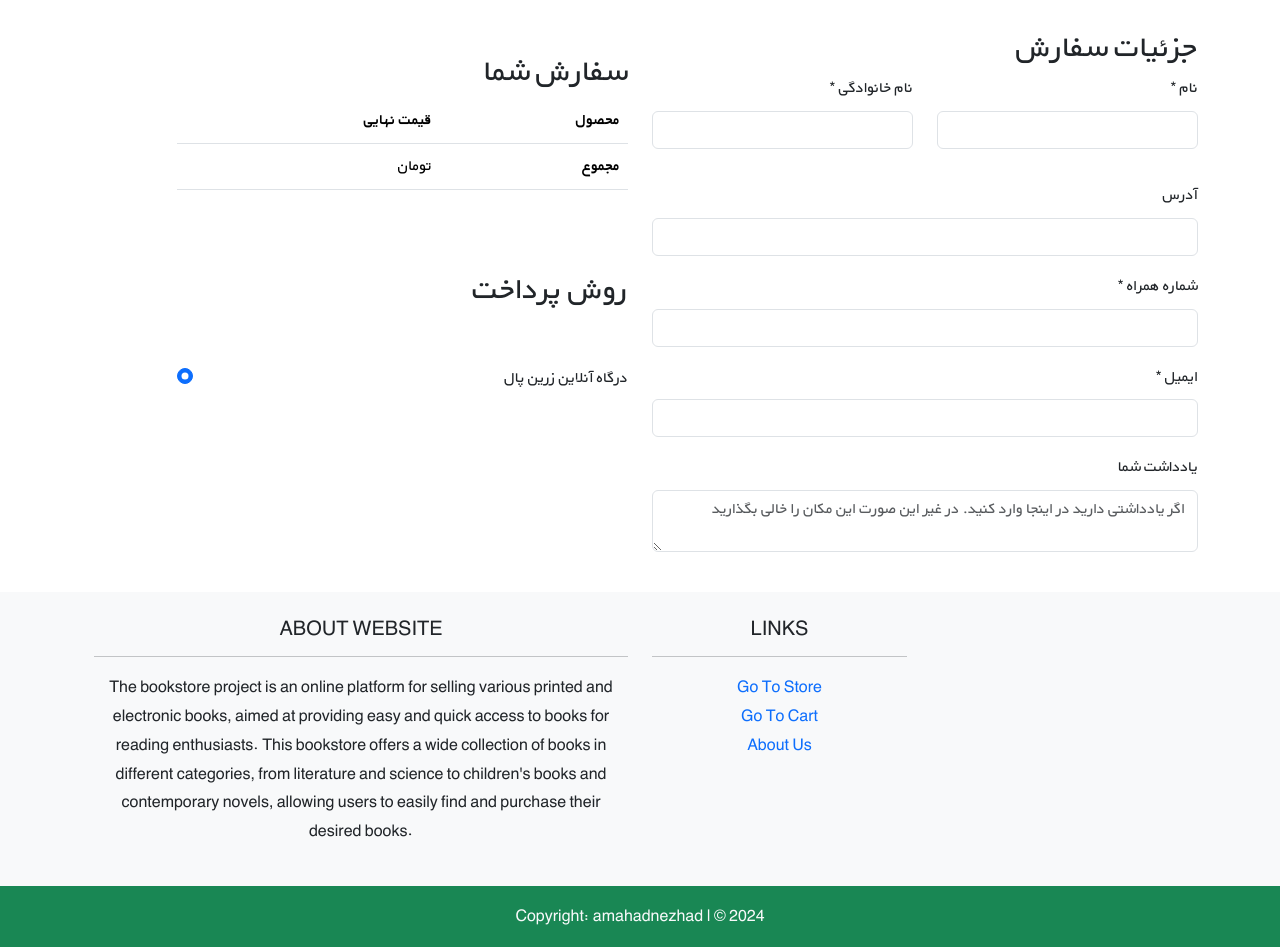
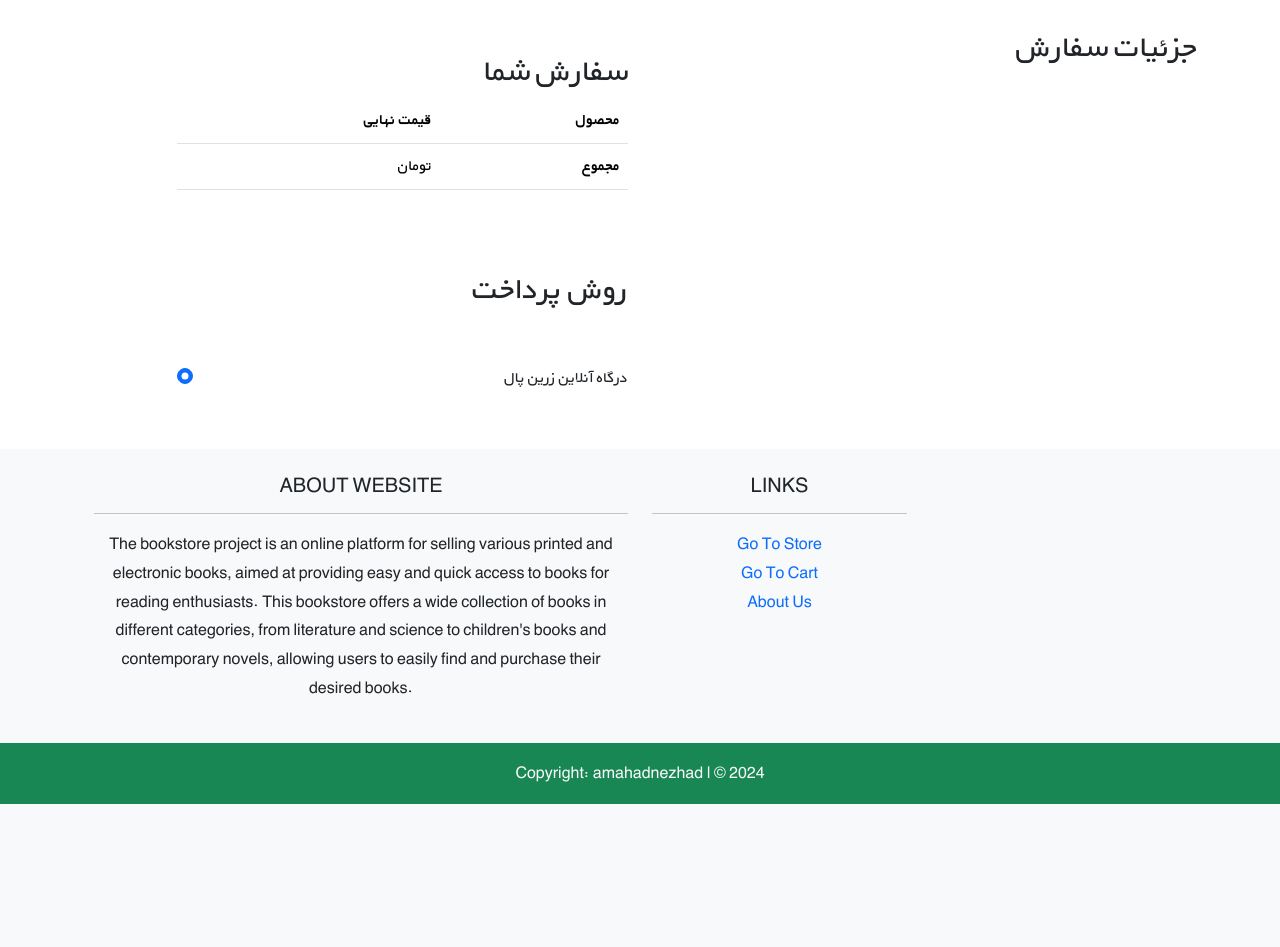
Before and after one commit to amahadnejad/BookStore, a Django app: template orders/templates/orders/order_create.html in a window 1280 px wide. Shown: the part 61-1008 px from the top of the page. After the commit the page ends 865 px from the top, so only its background shows below. Run offline with Django 4.2, Linux system fonts and the light colour scheme; the template is opened without the code that fills it, so the values that code supplies are empty; some libraries are stand-ins or nearby versions.

```diff
--- a/orders/templates/orders/order_create.html
+++ b/orders/templates/orders/order_create.html
@@ -21,50 +21,8 @@
                             </div>
                             <div class="checkout-form">
                                 <form action="#" class="form form--checkout">
-                                    <div class="row mb-3">
-                                        <div class="form-group col-md-6 mb-sm-3">
-                                            <label for="billing_fname" class="form-label">نام <span
-                                                    class="required">*</span></label>
-                                            <input type="text" name="billing_fname" id="billing_fname"
-                                                   class="form-control">
-                                        </div>
-                                        <div class="form-group col-md-6">
-                                            <label for="billing_lname" class="form-label">نام خانوادگی <span
-                                                    class="required">*</span></label>
-                                            <input type="text" name="billing_lname" id="billing_lname"
-                                                   class="form-control">
-                                        </div>
-                                    </div>
-                                    <div class="row mb-3">
-                                        <div class="form-group col-12">
-                                            <label for="billing_company" class="form-label">آدرس</label>
-                                            <input type="text" name="billing_company" id="billing_company"
-                                                   class="form-control">
-                                        </div>
-                                    </div>
-                                    <div class="row mb-3">
-                                        <div class="form-group col-12">
-                                            <label for="billing_phone" class="form-label">شماره همراه <span
-                                                    class="required">*</span></label>
-                                            <input type="text" name="billing_phone" id="billing_phone"
-                                                   class="form-control">
-                                        </div>
-                                    </div>
-                                    <div class="row mb-3">
-                                        <div class="form-group col-12">
-                                            <label for="billing_email" class="form-label">ایمیل <span
-                                                    class="required">*</span></label>
-                                            <input type="email" name="billing_email" id="billing_email"
-                                                   class="form-control">
-                                        </div>
-                                    </div>
-                                    <div class="row">
-                                        <div class="form-group col-12">
-                                            <label for="orderNotes" class="form-label">یادداشت شما</label>
-                                            <textarea class="form-control" id="orderNotes" name="orderNotes"
-                                                      placeholder="اگر یادداشتی دارید در اینجا وارد کنید. در غیر این صورت این مکان را خالی بگذارید"></textarea>
-                                        </div>
-                                    </div>
+                                    {% csrf_token %}
+                                    {{ form|crispy }}
                                 </form>
                             </div>
                         </div>
@@ -84,7 +42,8 @@
                                         <tbody>
                                         {% for item in cart %}
                                             <tr>
-                                                <th>{{ item.book_obj.title }}<strong><span> &#10006;</span>{{ item.quantity }}</strong></th>
+                                                <th>{{ item.book_obj.title }}<strong><span> &#10006;</span>{{ item.quantity }}
+                                                </strong></th>
                                                 <td class="text-end">{{ item.book_obj.price }} تومان</td>
                                             </tr>
                                         {% endfor %}
--- a/orders/views.py
+++ b/orders/views.py
@@ -1,5 +1,9 @@
 from django.shortcuts import render
+
+from .forms import OrderForm
 
 
 def order_create_view(request):
-    return render(request, 'orders/order_create.html')
+    return render(request, 'orders/order_create.html', context={
+        'form': OrderForm,
+    })
```
Also changed, not shown: orders/forms.py (added, +14 -0 lines), orders/models.py (+8 -8 lines), orders/migrations/0002_alter_order_address_alter_order_city_and_more.py (added), orders/migrations/0003_alter_order_order_notes.py (added).
